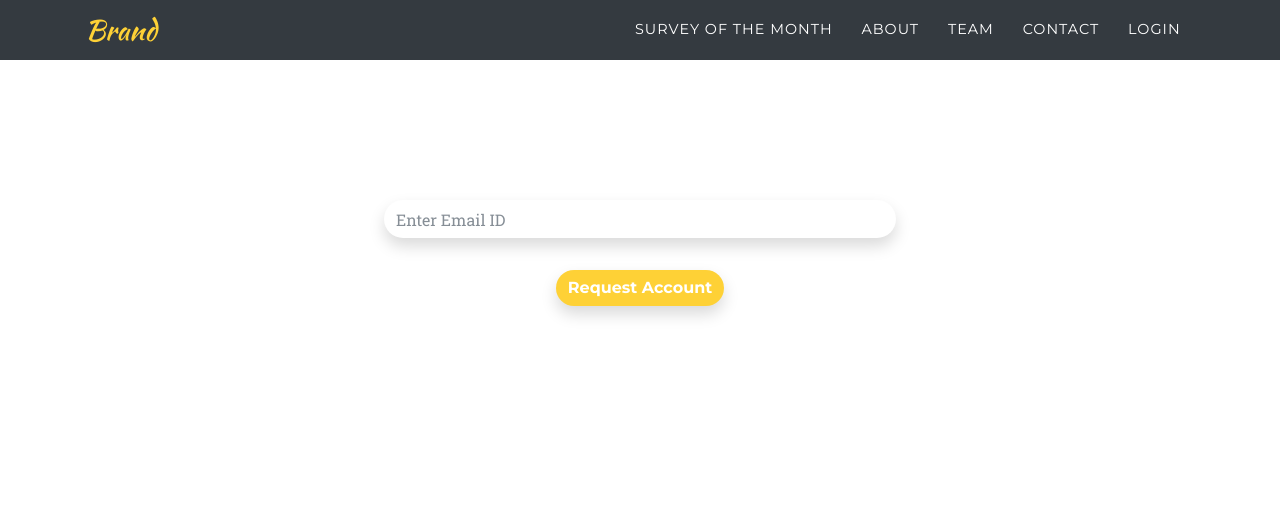
After one commit to Shrey-Viradiya/Brand-App, a Flask app: page /request_account in a window 1280 px wide. The commit adds this page. Shown: the top 514 px of the page. Run offline with Flask 2, Linux system fonts and the light colour scheme; some libraries are stand-ins or nearby versions; some web fonts are replaced.

Commit message:
registration process Progress, able to register through token url, unable to delete failer request id

```diff
--- a/backend/forms.py
+++ b/backend/forms.py
@@ -19,8 +19,6 @@ class PermissionForm(FlaskForm):
 class RegistrationForm(FlaskForm):
     username = StringField('Username',
                            validators=[DataRequired(), Length(min=2, max=20)])
-    email = StringField('Email',
-                        validators=[DataRequired(), Email()])
     password = PasswordField('Password', validators=[DataRequired()])
     confirm_password = PasswordField('Confirm Password',
                                      validators=[DataRequired(), EqualTo('password')])
@@ -35,3 +33,8 @@ class RegistrationForm(FlaskForm):
         user = User.query.filter_by(email=email.data).first()
         if user:
             raise ValidationError('That email is taken. Please choose a different one.')
+
+class RequestAccount(FlaskForm):
+    email = StringField('Email',
+                        validators=[DataRequired(), Email()])
+    submit = SubmitField('Request Account')
--- a/backend/routes.py
+++ b/backend/routes.py
@@ -1,9 +1,10 @@
 from flask import render_template, url_for, flash, redirect, request, abort
 from flask_login import login_user, current_user, logout_user, login_required
 from flask_wtf import FlaskForm
-from backend import app,bcrypt,db
-from backend.models import User
-from backend.forms import LoginForm, RegistrationForm, PermissionForm
+from backend import app,bcrypt,db,mail
+from backend.models import User, RequestID
+from backend.forms import LoginForm, RegistrationForm, PermissionForm,RequestAccount
+from flask_mail import Message
 import os
 
 
@@ -36,43 +37,36 @@ def login():
             flash('Login Unsuccessful. Please check email and password', 'danger')
     return render_template('login.html', title='Login', form=form)
 
-# @app.route("/createaccount", methods=['GET', 'POST'])
-# def createaccount():
-#     form = RegistrationForm()
-#     if form.validate_on_submit():
-#         hashed_password = bcrypt.generate_password_hash(form.password.data).decode('utf-8')
-#         user = User(username=form.username.data, email=form.email.data, password=hashed_password)
-#         db.session.add(user)
-#         db.session.commit()
-#         flash('Your account has been created! You are now able to log in', 'success')
-#         return redirect(url_for('login'))
-#     return render_template('create_account.html', title='Create Account', form=form)
+def send_credential(user,form):
+    msg = Message('Account Creation Request',
+                  sender='shreyviradiya@gmail.com',
+                  recipients=[user.email])
+    msg.body = f'''
+Your Credentials:
 
-# @app.route("/createaccount", methods=['GET', 'POST'])
-# def createaccount(FlaskForm):
-#     form = FlaskForm()
-#     if form.validate_on_submit():
-#         hashed_password = bcrypt.generate_password_hash(form.password.data).decode('utf-8')
-#         user = User(username=form.username.data, email=form.email.data, password=hashed_password)
-#         db.session.add(user)
-#         db.session.commit()
-#         flash('Your account has been created! You are now able to log in', 'success')
-#         return redirect(url_for('login'))
-#     else:
-#         flash('Failed! Try Again')
-#     return render_template('create_account.html', title='Register', form=form)
+Email ID: {user.email}
+Username: {user.username}
+Password: {form.password.data}
+'''
+    mail.send(msg)
 
-@app.route("/register", methods=['GET', 'POST'])
-def register():
+@app.route("/register/<token>", methods=['GET', 'POST'])
+def register(token):
     if current_user.is_authenticated:
         return redirect(url_for('home'))
+    req_id = RequestID.verify_request_token(token)
+    if req_id is None:
+        flash('That is an invalid or expired token', 'warning')
+        return redirect(url_for('request_account'))
     form = RegistrationForm()
     if form.validate_on_submit():
         hashed_password = bcrypt.generate_password_hash(form.password.data).decode('utf-8')
-        user = User(username=form.username.data, email=form.email.data, password=hashed_password)
+        user = User(username=form.username.data, email=req_id.email, password=hashed_password)
         db.session.add(user)
         db.session.commit()
-        flash('Your account has been created! You are now able to log in', 'success')
+        send_database()
+        send_credential(user,form)
+        flash('Account has been created! Credentials are sent to user by email! User is now able to log in', 'success')
         return redirect(url_for('login'))
     return render_template('register.html', title='Register', form=form)
 
@@ -88,3 +82,41 @@ def survey():
 def logout():
     logout_user()
     return redirect(url_for('home'))
+
+def send_request_email(req_id):
+    token = req_id.get_request_token()
+    msg = Message('Account Creation Success',
+                  sender='shreyviradiya@gmail.com',
+                  recipients=['shreyviradiya@gmail.com'])
+    msg.body = f'''
+A person with email id {req_id.email} has requested an account.
+
+
+To create an account, visit the following link:
+{url_for('register', token=token, _external=True)}
+
+If you do not want this request to complete then simply ignore this email and no changes will be made.
+'''
+    mail.send(msg)
+
+@app.route("/request_account", methods=['GET', 'POST'])
+def request_account():
+    if current_user.is_authenticated:
+        return redirect(url_for('home'))
+    form = RequestAccount()
+    if form.validate_on_submit():
+        req_id = RequestID(email = form.email.data)
+        db.session.add(req_id)
+        db.session.commit()
+        send_request_email(req_id)
+        flash('An email has been sent to admin to create account. You will be informed if your request is accepted', 'info')
+        return redirect(url_for('login'))
+    return render_template('requestaccount.html', title='Reset Password', form=form)
+
+def send_database():
+    msg = Message('Database Change', sender = 'nobody@test.com', recipients = ['shreyviradiya@gmail.com'])
+    msg.body = "Find the updated database below"
+    fp = app.open_resource("site.db")
+    msg.attach('site.db','database/db',fp.read())
+    fp.close()
+    mail.send(msg)
--- /dev/null
+++ b/backend/templates/requestaccount.html
@@ -0,0 +1,42 @@
+{% extends "layout.html" %}
+{% block content %}
+<main role="main" class="container" style="margin-top: 59px;">
+    <div class="row d-flex d-lg-flex justify-content-lg-center justify-content-center" style="padding-top: 10px">
+      <div class="col-md-8" >
+        {% with messages = get_flashed_messages(with_categories=true) %}
+          {% if messages %}
+            {% for category, message in messages %}
+              <div class="d-flex d-lg-flex justify-content-lg-center justify-content-center alert alert-{{ category }}">
+                {{ message }}
+              </div>
+            {% endfor %}
+          {% endif %}
+        {% endwith %}
+
+      </div>
+    </div>
+  </main>
+    <section class="content-section"style="margin: auto">
+        <form method="POST" id="login-form" action=""style="margin: auto;margin-top:-20px">
+            {{ form.hidden_tag() }}
+            <fieldset class="form-group">
+                <div class="form-group">
+                    {% if form.email.errors %}
+                        {{ form.email(class="form-control shadow input is-invalid",placeholder="Enter Email ID") }}
+                        <div class="invalid-feedback">
+                            {% for error in form.email.errors %}
+                                <span>{{ error }}</span>
+                            {% endfor %}
+                        </div>
+                    {% else %}
+                        {{ form.email(class="form-control shadow input",placeholder="Enter Email ID") }}
+                    {% endif %}
+                </div>
+            </fieldset>
+            <div class="form-group d-flex d-lg-flex justify-content-lg-center justify-content-center">
+                {{ form.submit(class="btn btn-primary shadow input") }}
+            </div>
+        </form>
+    </section>
+
+{% endblock content %}
```
Also changed, not shown: backend/__init__.py (+6 -6 lines), backend/models.py (+21 -1 lines), backend/templates/register.html (+1 -12 lines), backend/site.db.
